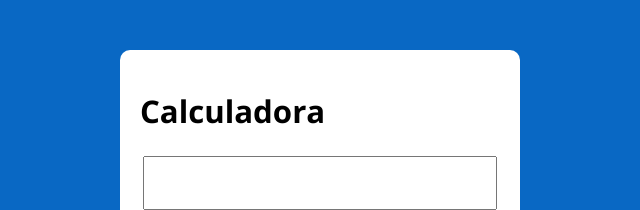
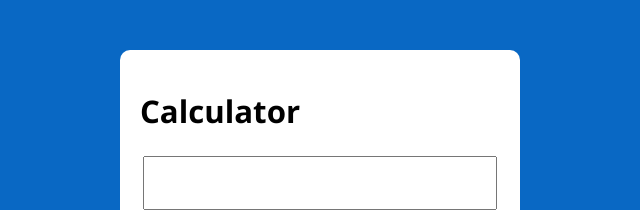
Before and after one commit to rodrigoganchieta/js-curso-lom, a plain HTML site: page calculator/index.html in a window 1280 px wide. Shown: the top 210 px of the page, 320-960 px from the left. Drawn offline with nearby package versions, Linux system fonts and the light colour scheme.

Commit message:
Calculator

```diff
--- a/calculator/index.html
+++ b/calculator/index.html
@@ -31,7 +31,7 @@
 <body>
 
   <section class="container">
-    <h1>Calculadora</h1>
+    <h1>Calculator</h1>
     <table class="calculadora">
       <tr>
         <td colspan="4"><input type="text" class="display"></td>
```
